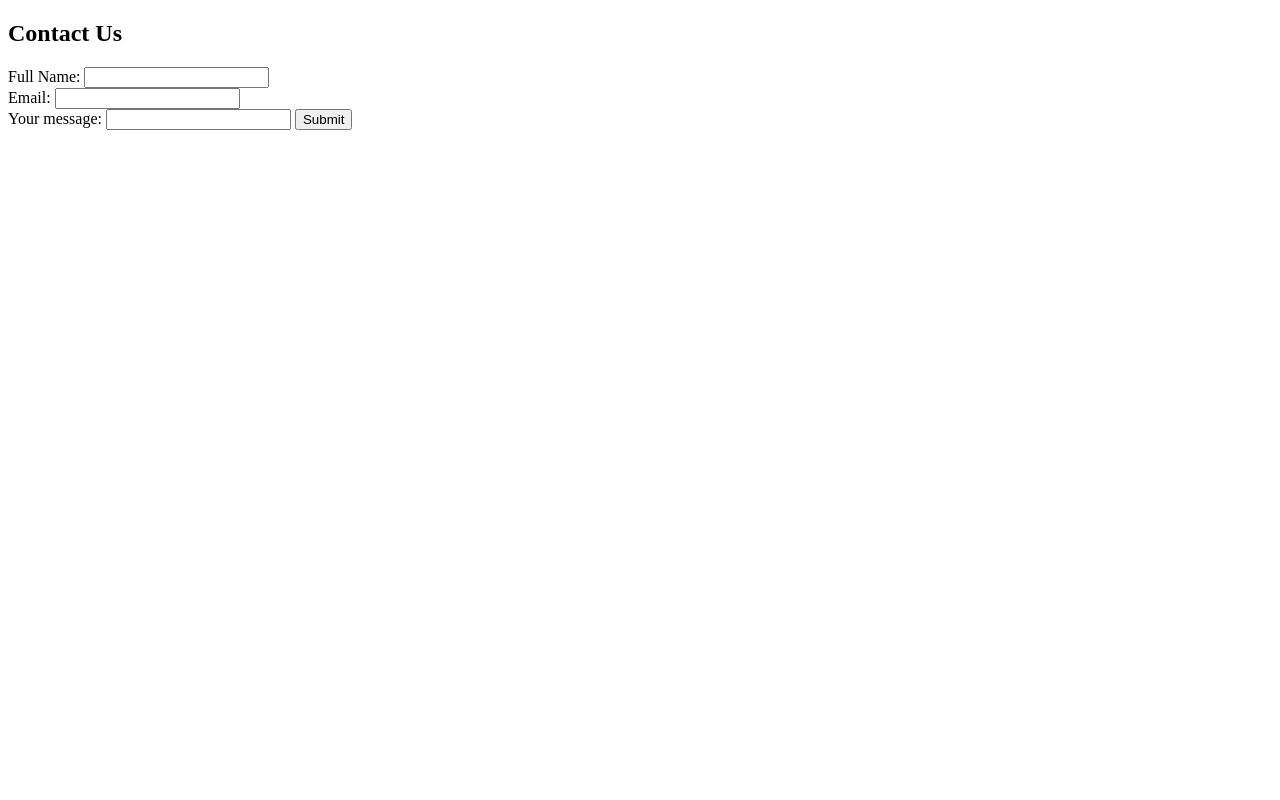
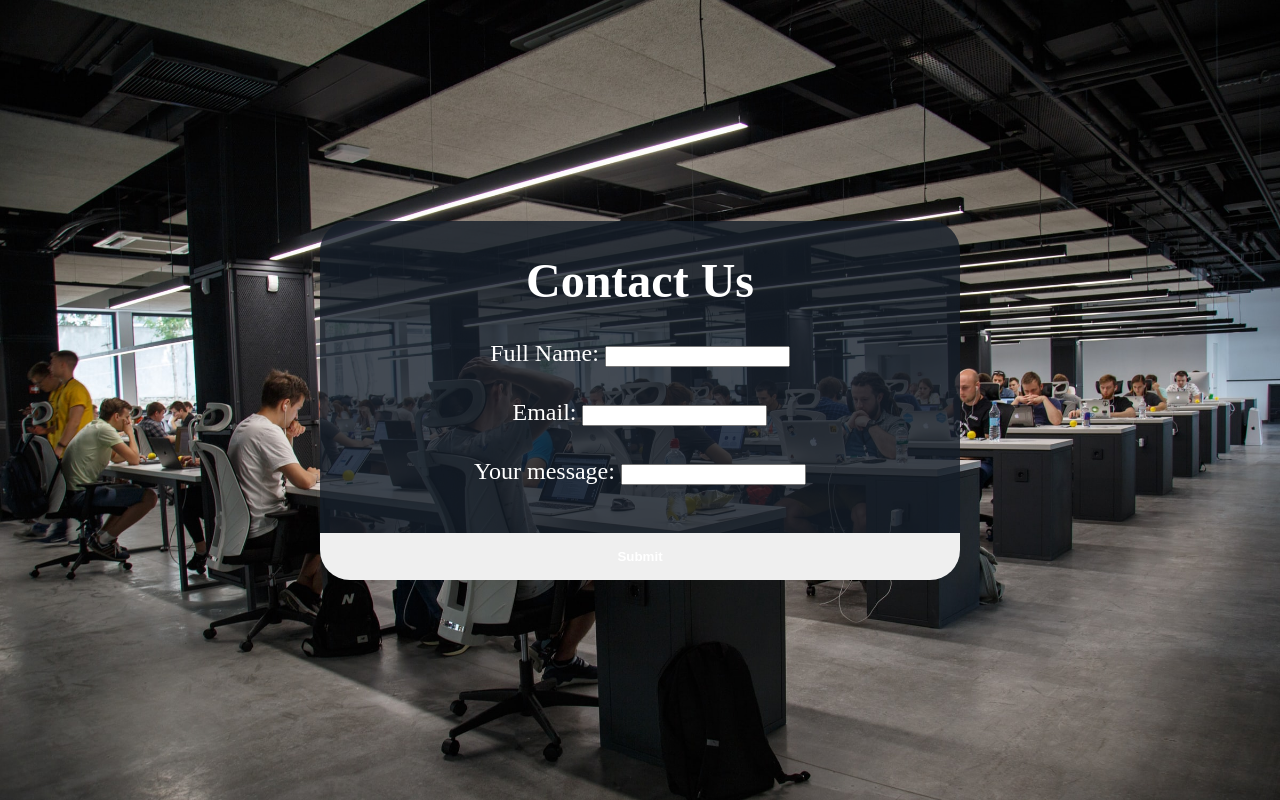
Before and after one commit to freestyletear/Rental_Management_System, a plain HTML site: page index.html in a window 1280 px wide. Drawn offline with Linux system fonts and the light colour scheme.

Commit message:
changed background image and added HTML and CSS.

```diff
--- a/index.html
+++ b/index.html
@@ -8,8 +8,8 @@
     <title>Contact Information | Rental Management System</title>
   </head>
   <body>
-    <section id="contact form">
-      <div class="continer">
+    <section id="contact-form">
+      <div class="container">
         <header class="head">
           <h2>Contact Us</h2>
         </header>
@@ -25,8 +25,8 @@
           <div class="name-wrapper">
             <label for="Your nessage"> Your message: </label>
             <input type="text" name="Your nessage" require />
-            <button type="submit">Submit</button>
           </div>
+          <button type="submit">Submit</button>
         </form>
       </div>
     </section>
--- a/style.css
+++ b/style.css
@@ -0,0 +1,52 @@
+* {
+    margin: 0;
+}
+#contact-form {
+    min-height: 100vh;
+    background: url("./images/alex-kotliarskyi-QBpZGqEMsKg-unsplash.jpg");
+    background-size: cover;
+    background-repeat: no-repeat;
+    display: flex;
+    align-items: center;
+    justify-content: center;
+}
+.container {
+    background: rgba(20,29,40, 0.8);
+    width: 50%;
+    color: #fff;
+    border-radius: 30px;
+}
+.head {
+    text-align: center;
+    padding: 2rem 1rem  1rem;
+    font-size: 2rem;
+}
+.name-wrapper, .email-wrapper {
+    padding: 1rem;
+    text-align: center;
+
+}
+.container label {
+    font-size: 1.5rem;
+}
+.container button {
+    background: linear-gradient ( to right, #f64f59/ #c471 12c2e9);
+    border: none;
+    color: #fff;
+    font-size: 1.8ren;
+    font-weight: bold;
+    cursor: pointer;
+    transition:background 0.5s easen-in-out;
+    width: 100%;
+    padding: 1rem;
+    border-bottom-left-radius: 30px;
+    border-bottom-right-radius: 30px;
+    margin-top: 2rem;
+}
+button:hover {
+    background: linear-gradient(to right, #ec2f4b, #009f)
+
+}
+.container input {
+    padding: 1rem 3 rem
+}
```
Also changed, not shown: images/alex-kotliarskyi-QBpZGqEMsKg-unsplash.jpg (added).
